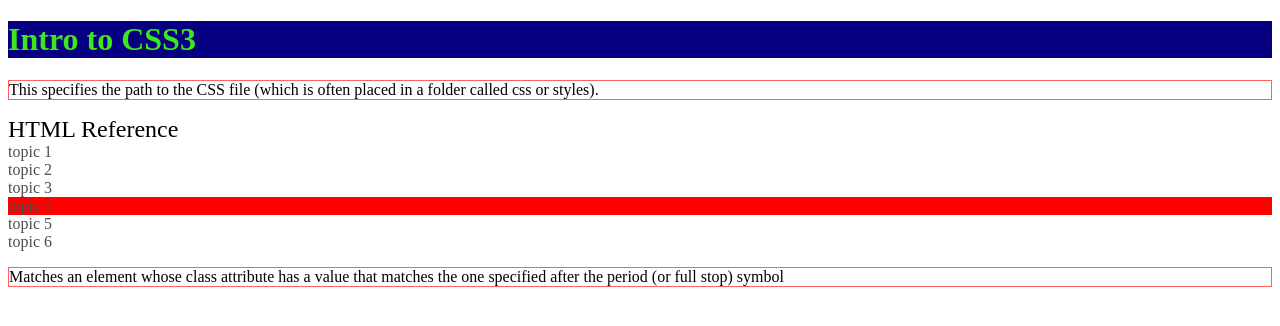
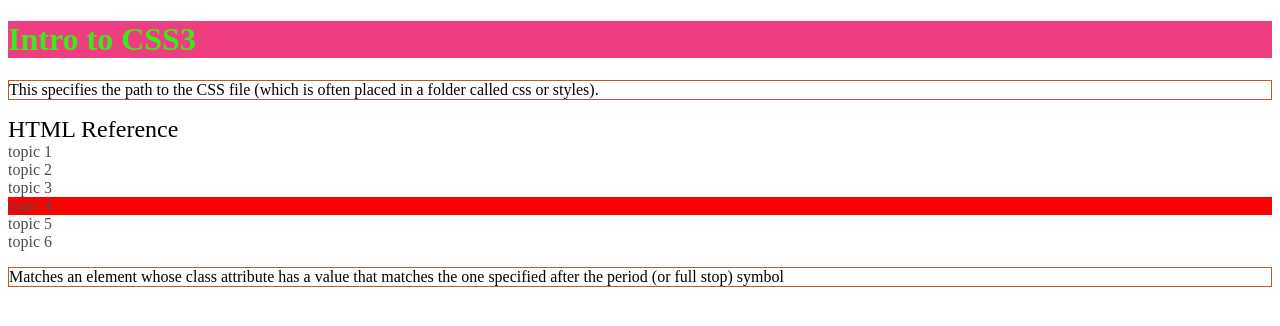
Before and after one commit to mInzamamMalik/ASF-Section-B, a plain HTML site: page 2. css/index.html in a window 1280 px wide. Drawn offline with Linux system fonts and the light colour scheme.

Commit message:
class code

```diff
--- a/2. css/styles.css
+++ b/2. css/styles.css
@@ -1,10 +1,11 @@
 h1 {
     color: rgb(62, 230, 28);
-    background-color: rgb(6, 0, 128);
+    /* background-color: #ee3e80; */
+    background-color: rgb(238, 62, 128)
 }
 
 p {
-    border: 1px solid rgb(255, 97, 97);
+    border: 1px solid rgb(187, 92, 44);
 }
 
 div.topicHeading {
@@ -16,6 +17,13 @@ div.topic {
     color: rgb(77, 77, 77);
 }
 
-#uni234{
+#uni234 {
     background-color: red;
 }
+
+
+/*
+
+0123456789 10 11 12 13 14 15 16 17 18 19 20 21 22 23 24 25 26
+0123456789 A   B  C  D  E  F 10 11 12 13 14 15 16 17 18 19 1A 1B 1C 1D 1E 1F 20
+*/
```
